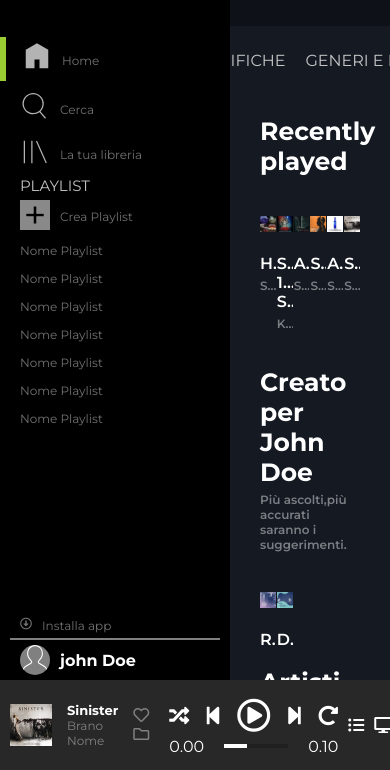
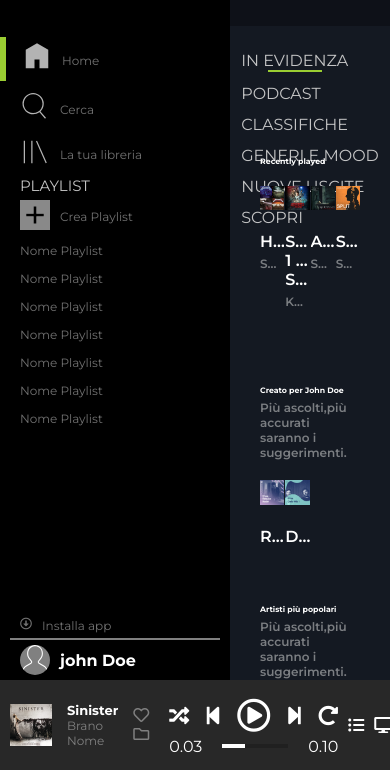
Before and after one commit to Deceit-87/html-css-spotifyweb, a plain HTML site: page index.html in a window 390 px wide. Shown: the part 74-844 px from the top of the page. Drawn offline with Linux system fonts and the light colour scheme.

Commit message:
media 878px

```diff
--- a/@media.css
+++ b/@media.css
@@ -0,0 +1,47 @@
+@media screen and (max-width: 878px)
+{
+
+
+        .play-list  .play-list-item
+   {
+             min-width: calc(97%/4);}
+
+        .row .play-list {
+            flex-wrap: nowrap;
+            gap: 1%;
+            justify-content: flex-start;
+            padding-top: 20px;
+            overflow: scroll;
+          }
+
+         .row h3 {
+            font-size: 2vw !important;
+
+          }
+          .playlist__wrapper .nav_bar .widget__menu {
+
+            flex-wrap: wrap;
+          }
+
+          .playlist__wrapper .row {
+              padding-top:40px;
+          }
+}
+
+/* @media screen and (max-width: 878px)
+{
+
+
+        .play-list  .play-list-item
+   {
+        min-width: calc(97%/4);}
+
+        .row .play-list {
+            flex-wrap: nowrap;
+            gap: 1%;
+            justify-content: flex-start;
+            padding-top: 20px;
+            overflow: scroll;
+          }
+
+} */
--- a/@nimation.css
+++ b/@nimation.css
@@ -2,7 +2,7 @@
    animation: player_forward 10s linear 1 ;
 
 }
-  .player_timeline:hover .play_dot{
+.timeline_slider:hover .play_dot{
     animation: player_dot_forward 10s linear 1 ;
 
   }
@@ -32,5 +32,3 @@
 
 
   }
-
-  .timer:hover
--- a/index.html
+++ b/index.html
@@ -398,7 +398,7 @@
           </ul>
         <div class="player_timeline ">
             <span class="timer">
-                0.00
+                0.03
             </span>
 
             <div class="timeline_slider">
```
